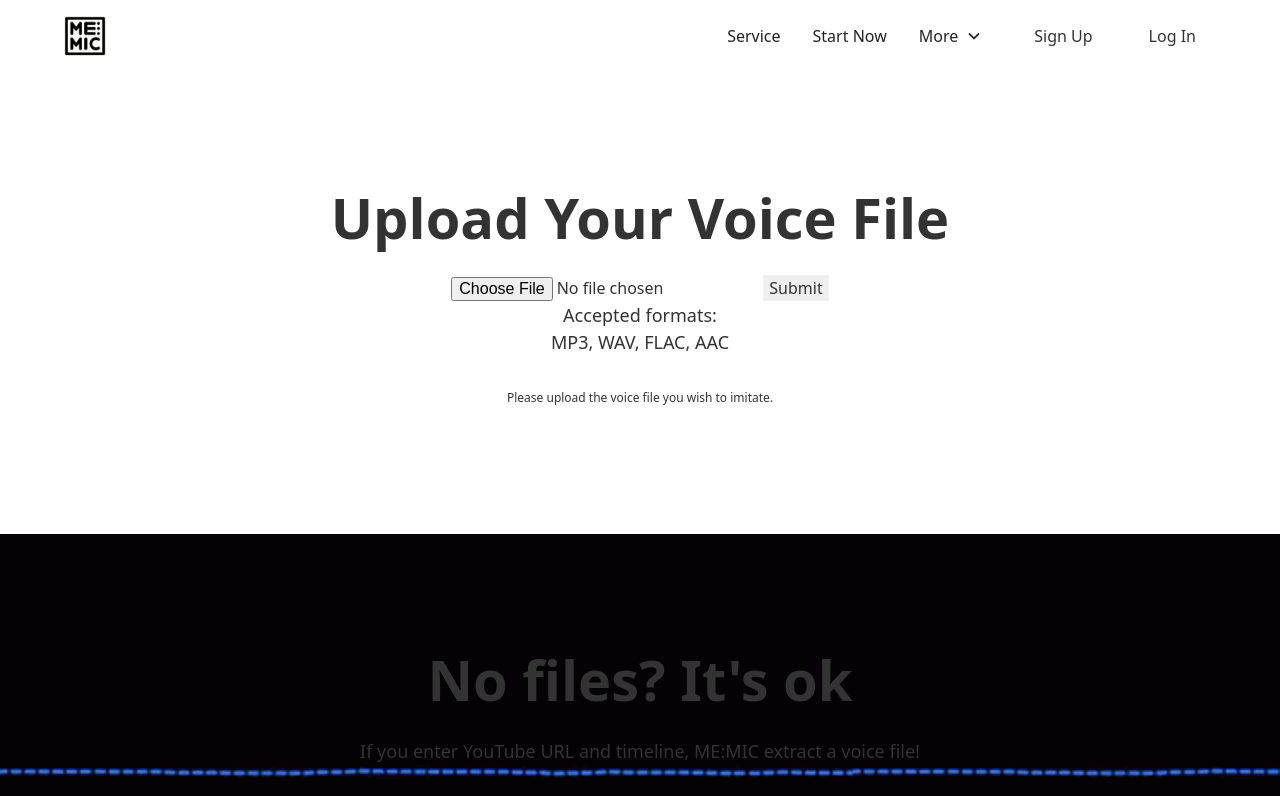
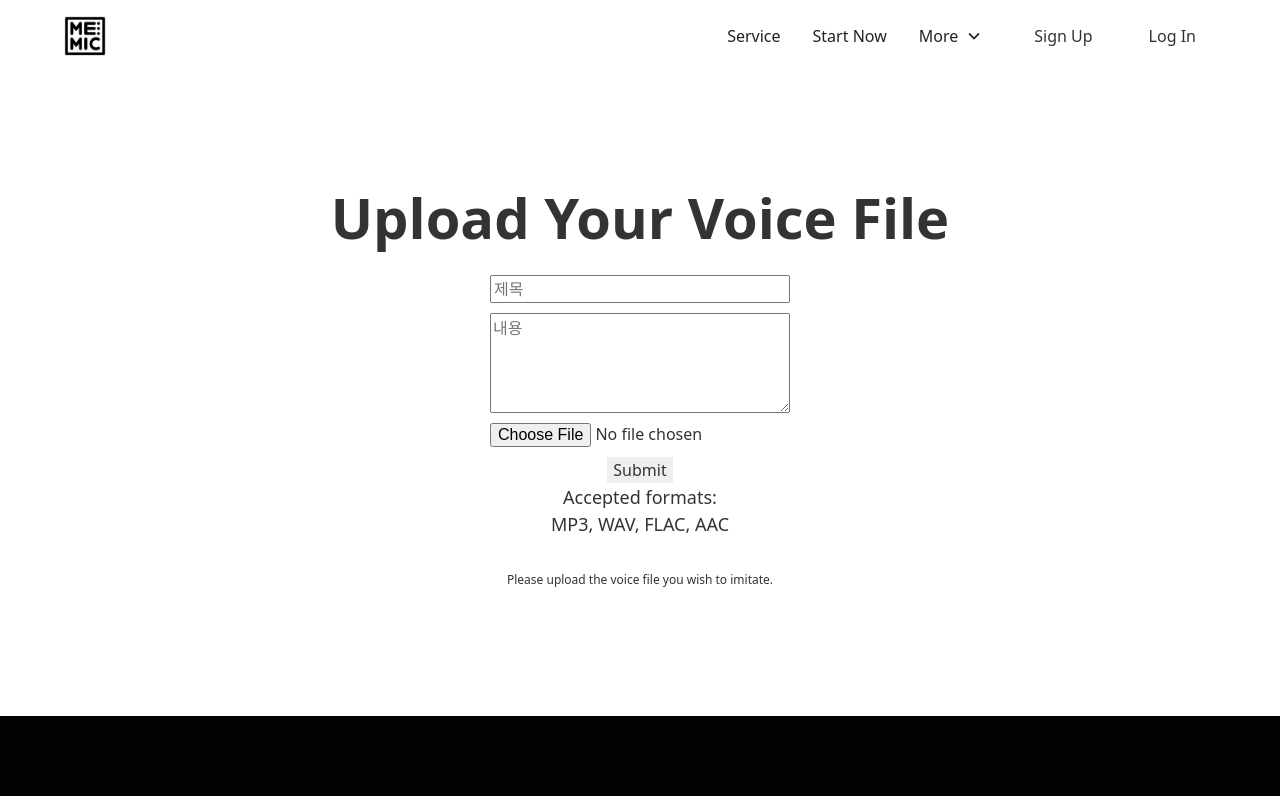
Before and after one commit to 2023-CapstoneDesign-MEMIC/MEMIC-front-react, a React (Create React App) app: page /input.html in a window 1280 px wide. Shown: the top 796 px of the page. Built offline with nearby package versions, Linux system fonts and the light colour scheme; no server answers.

Commit message:
Update AIC with axois command (#6)

```diff
--- a/package.json
+++ b/package.json
@@ -6,6 +6,7 @@
     "@testing-library/jest-dom": "^5.17.0",
     "@testing-library/react": "^13.4.0",
     "@testing-library/user-event": "^13.5.0",
+    "axios": "^1.6.0",
     "react": "^18.2.0",
     "react-dom": "^18.2.0",
     "react-router-dom": "^6.17.0",
--- a/src/views/AudioInputComponent.js
+++ b/src/views/AudioInputComponent.js
@@ -1,29 +1,77 @@
 import React, { useState } from 'react';
 import { useNavigate } from 'react-router-dom';
+import axios from 'axios';
 
 const AudioInputComponent = () => {
   const [file, setFile] = useState(null);
+  const [title, setTitle] = useState('');
+  const [content, setContent] = useState('');
+  const [submitted, setSubmitted] = useState(false); // 제출 상태 추가
   const navigate = useNavigate();
 
   const handleFileChange = (event) => {
     setFile(event.target.files[0]);
   };
 
+  const handleTitleChange = (event) => {
+    setTitle(event.target.value);
+  };
+
+  const handleContentChange = (event) => {
+    setContent(event.target.value);
+  };
+
   const handleSubmit = async () => {
-    if (file) {
-      // 서버로 파일 제출하는 로직을 여기에 구현합니다.
-      // 예: axios.post('/api/upload', formData);
-      // 파일 제출 후 RecordView 페이지로 이동
-      //navigate('/record.html');
+    if (file && title && content) {
+      const formData = new FormData();
+      formData.append('title', title);
+      formData.append('content', content);
+      formData.append('imgfile', file);
+
+      try {
+        await axios.post('http://127.0.0.1:8000/fileupload/', formData, {
+          headers: {
+            'Content-Type': 'multipart/form-data'
+          }
+        });
+        setSubmitted(true); // 제출 상태를 true로 변경
+        //navigate('/record.html');
+      } catch (error) {
+        console.error('There was an error!', error);
+      }
     } else {
-      alert('오디오 파일을 선택해주세요.');
+      alert('모든 필드를 채워주세요.');
     }
   };
 
   return (
-    <div>
-      <input type="file" accept="audio/*" onChange={handleFileChange} />
-      <button onClick={handleSubmit}>Submit</button>
+    <div style={{ display: 'flex', flexDirection: 'column', alignItems: 'center', gap: '10px' }}>
+      {submitted ? (
+        <div style={{ color: 'green' }}>Your Submit has successfully finished! Let's move on to Record page!</div>
+      ) : (
+        <>
+          <input
+            type="text"
+            value={title}
+            onChange={handleTitleChange}
+            placeholder="제목"
+            style={{ width: '300px' }}
+          />
+          <textarea
+            value={content}
+            onChange={handleContentChange}
+            placeholder="내용"
+            style={{ width: '300px', height: '100px' }}
+          />
+          <input
+            type="file"
+            accept=".mp3,.wav,.flac,.aac"
+            onChange={handleFileChange}
+            style={{ width: '300px' }}
+          />
+          <button onClick={handleSubmit}>Submit</button>
+        </>
+      )}
     </div>
   );
 };
```
Also changed, not shown: 1 other file (tests, documents, lock files or other folders).
